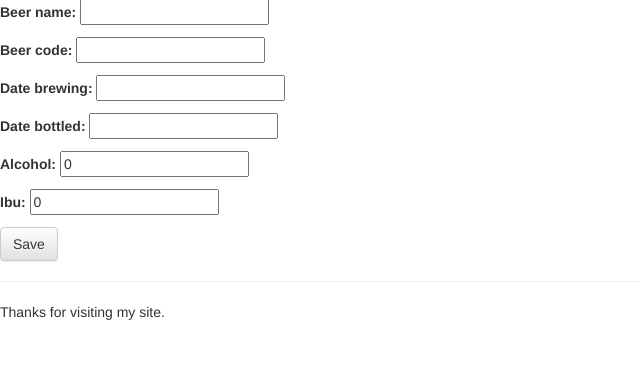
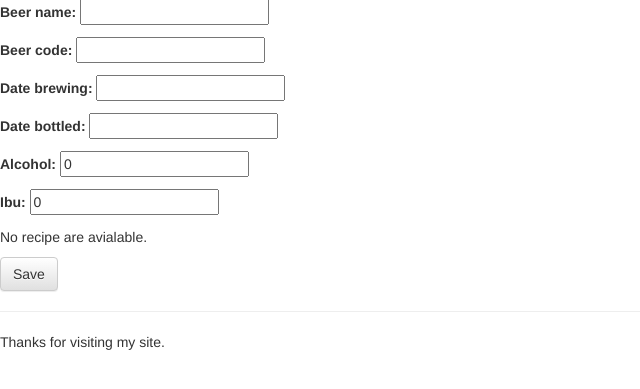
Before and after one commit to anarey/beersdata, a Django app: page /beers/new/ in a window 1280 px wide. Shown: the part 181-570 px from the top of the page, without its empty margins (0-640 px from the left). Run offline with Django 3.2, Linux system fonts and the light colour scheme; some libraries are stand-ins or nearby versions.

Commit message:
beers: Nuevos formularios para Ingredient y recipe
Añado infraestructura (views, template, urls) para aañadir y modificar
ingredientes y recetas.
También incluyo modificaciones en beers para poder modificar desde esa
página los ingredientes de la receta.

```diff
--- a/beers/forms.py
+++ b/beers/forms.py
@@ -1,8 +1,14 @@
 from django import forms
-from .models import Beer
+from .models import Beer, Recipe
 
 class BeerForm(forms.ModelForm):
 
     class Meta:
         model = Beer
         fields = '__all__'
+
+class RecipeForm(forms.ModelForm):
+
+    class Meta:
+        model = Recipe
+        fields = ('ingredient', 'quantity')
--- a/beers/models.py
+++ b/beers/models.py
@@ -30,3 +30,6 @@ class Recipe(models.Model):
 
     def __str__(self):
         return (self.ingredient.name + ": " + str(self.quantity)) + " gr"
+
+    def more_info(self):
+        return ("[" +self.beer.beer_name + "] " + self.ingredient.name + ": " + str(self.quantity)) + " gr"
--- a/beers/templates/beers/beer_detail.html
+++ b/beers/templates/beers/beer_detail.html
@@ -14,7 +14,9 @@
 <li>IBU: {{beer.ibu }} </li>
 </ul>
 
-<h2>Recipe:</h2>
+<h2>Recipe:
+<a class="btn btn-default" href="{% url "beers:recipe_new" pk=beer.pk %}"><span class="glyphicon glyphicon-plus"></span></a>
+</h2>
 <ul>
 {% for recipe in beer.recipe_set.all %}
     <li>{{ recipe}}</li>
--- a/beers/templates/beers/beer_edit.html
+++ b/beers/templates/beers/beer_edit.html
@@ -4,6 +4,22 @@
     <h1>New Beer</h1>
     <form method="POST" class="beer-form">{% csrf_token %}
         {{ form.as_p }}
+	{% if list_recipe %}
+	    <ul>
+	    {% for recipe in list_recipe %}
+
+		<li>{{ recipe }}
+                    <a href="{% url 'beers:recipe_edit' recipe.id %}">
+                        <span class="glyphicon glyphicon-pencil"></span>
+                    </a>
+               </li>
+	    {% endfor %}
+	    </ul>
+	{% else %}
+	    <p> No recipe are avialable.</p>
+	{% endif %}
         <button type="submit" class="save btn btn-default">Save</button>
     </form>
+
+
 {% endblock %}
--- a/beers/urls.py
+++ b/beers/urls.py
@@ -6,8 +6,15 @@ urlpatterns = [
     url(r'^$', views.BeerIndexView.as_view(), name='beer_index'),
     url(r'^(?P<pk>[0-9]+)/$', views.BeerDetailView.as_view(), name='beer_detail'),
     url(r'^(?P<pk>[0-9]+)/edit/$', views.beer_edit, name='beer_edit'),
+    url(r'^(?P<pk>[0-9]+)/recipe/new/$', views.recipe_new, name='recipe_new'),
     url(r'^new/$', views.beer_new, name='beer_new'),
 
     url(r'^ingredient/$', views.IngredientIndexView.as_view(), name='ingredient_index'),
     url(r'^ingredient/(?P<pk>[0-9]+)/$', views.IngredientDetailView.as_view(), name='ingredient_detail'),
+    #url(r'^ingredient/new/$', views.ingredient_new, name='ingredient_new'),
+    #url(r'^ingredient/(?P<pk>[0-9]+)/edit/$', views.ingredient_edit, name='ingredient_edit'),
+
+    url(r'^recipe/$', views.RecipeIndexView.as_view(), name='recipe_index'),
+    url(r'^recipe/(?P<pk>[0-9]+)/$', views.RecipeDetailView.as_view(), name='recipe_detail'),
+    url(r'^recipe/(?P<pk>[0-9]+)/edit/$', views.recipe_edit, name='recipe_edit'),
 ]
--- a/beers/views.py
+++ b/beers/views.py
@@ -1,12 +1,13 @@
 from django.core.urlresolvers import reverse
 from django.http import HttpResponseRedirect
-from django.shortcuts import redirect, get_list_or_404, get_object_or_404
+from django.shortcuts import get_object_or_404, render_to_response
 
 from django.views import generic
 from django.shortcuts import render
+from django.template import RequestContext
 
-from .models import Beer, Ingredient
-from .forms import BeerForm
+from .models import Beer, Ingredient, Recipe
+from .forms import BeerForm, RecipeForm
 
 class BeerIndexView(generic.ListView):
     template_name = 'beers/beer_index.html'
@@ -32,14 +33,23 @@ class IngredientIndexView(generic.ListView):
         """Return all Ingredient."""
         return Ingredient.objects.order_by('-type_ingredient').order_by('name')
 
+class RecipeDetailView(generic.DetailView):
+    model = Recipe
+    template_name = 'beers/recipe_detail.html'
+
+class RecipeIndexView(generic.ListView):
+    template_name = 'beers/recipe_index.html'
+    context_object_name = 'recipe_list'
+
+    def get_queryset(self):
+        """Return all Ingredient."""
+        return Recipe.objects.order_by('-beer')
+
 def beer_new(request):
     if request.method == "POST":
         form = BeerForm(request.POST)
         if form.is_valid():
             beer = form.save()
-#            beer = form.save(commit=False)
-#            beer.author = request.user
-#            import ipdb; ipdb.set_trace()
             beer.save()
             return HttpResponseRedirect(reverse('beers:beer_detail',
                                                 args=(beer.pk,)))
@@ -49,14 +59,44 @@ def beer_new(request):
 
 def beer_edit(request, pk):
     beer = get_object_or_404(Beer, pk=pk)
+    list_recipe = Recipe.objects.filter(beer=pk)
     if request.method == "POST":
         form = BeerForm(request.POST, instance=beer)
         if form.is_valid():
-            beer = form.save(commit=False)
-#            beer.author = request.user
-            beer.save()
+            beer = form.save()
             return HttpResponseRedirect(reverse('beers:beer_detail',
-                                                args=(beer.pk,)))
+                                                args=(beer.pk, list_recipe)))
     else:
         form = BeerForm(instance=beer)
-    return render(request, 'beers/beer_edit.html', {'form': form})
+    return render(request, 'beers/beer_edit.html', {'form': form,
+                                                    'list_recipe': list_recipe})
+
+
+def recipe_new(request, pk):
+    if request.method == "POST":
+        form = RecipeForm(request.POST)
+        beer = get_object_or_404(Beer, pk=pk)
+        if form.is_valid():
+            recipe = form.save(commit=False)
+            recipe.beer = beer
+            recipe.save()
+            return HttpResponseRedirect(reverse('beers:recipe_detail',
+                                                args=(recipe.pk,)))
+    else:
+        form = RecipeForm()
+    return render_to_response('beers/recipe_edit.html',
+                              {'form': form},
+                              context_instance=RequestContext(request))
+
+
+def recipe_edit(request, pk):
+    recipe = get_object_or_404(Recipe, pk=pk)
+    if request.method == "POST":
+        form = RecipeForm(request.POST, instance=recipe)
+        if form.is_valid():
+            recipe = form.save()
+            return HttpResponseRedirect(reverse('beers:recipe_detail',
+                                                args=(recipe.pk,)))
+    else:
+        form = RecipeForm(instance=recipe)
+    return render(request, 'beers/recipe_edit.html', {'form': form})
```
Also changed, not shown: beers/templates/beers/ingredient_edit.html (added, +9 -0 lines), beers/templates/beers/recipe_detail.html (added, +10 -0 lines), beers/templates/beers/recipe_edit.html (added, +10 -0 lines), beers/templates/beers/recipe_index.html (added, +18 -0 lines).
